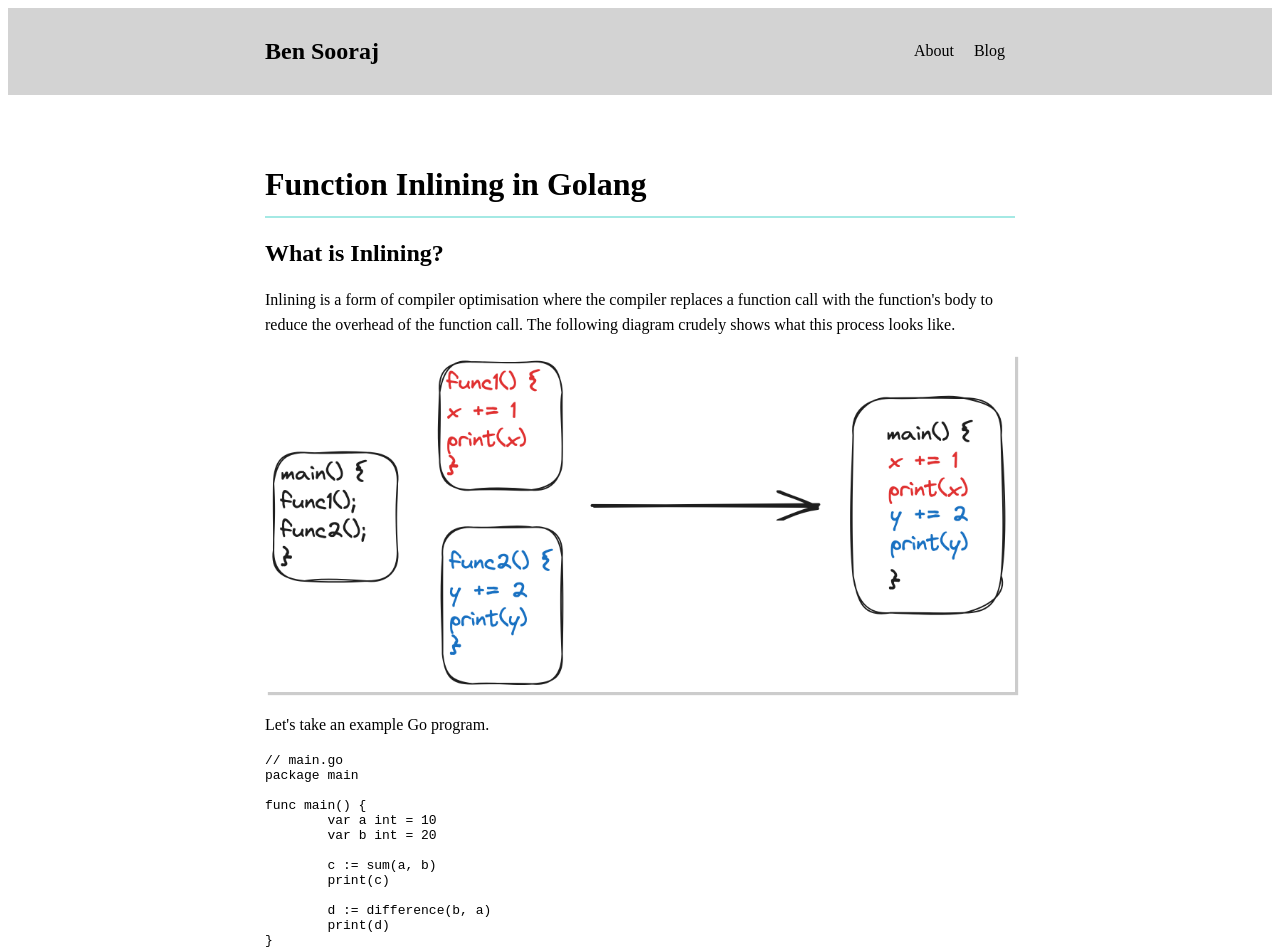
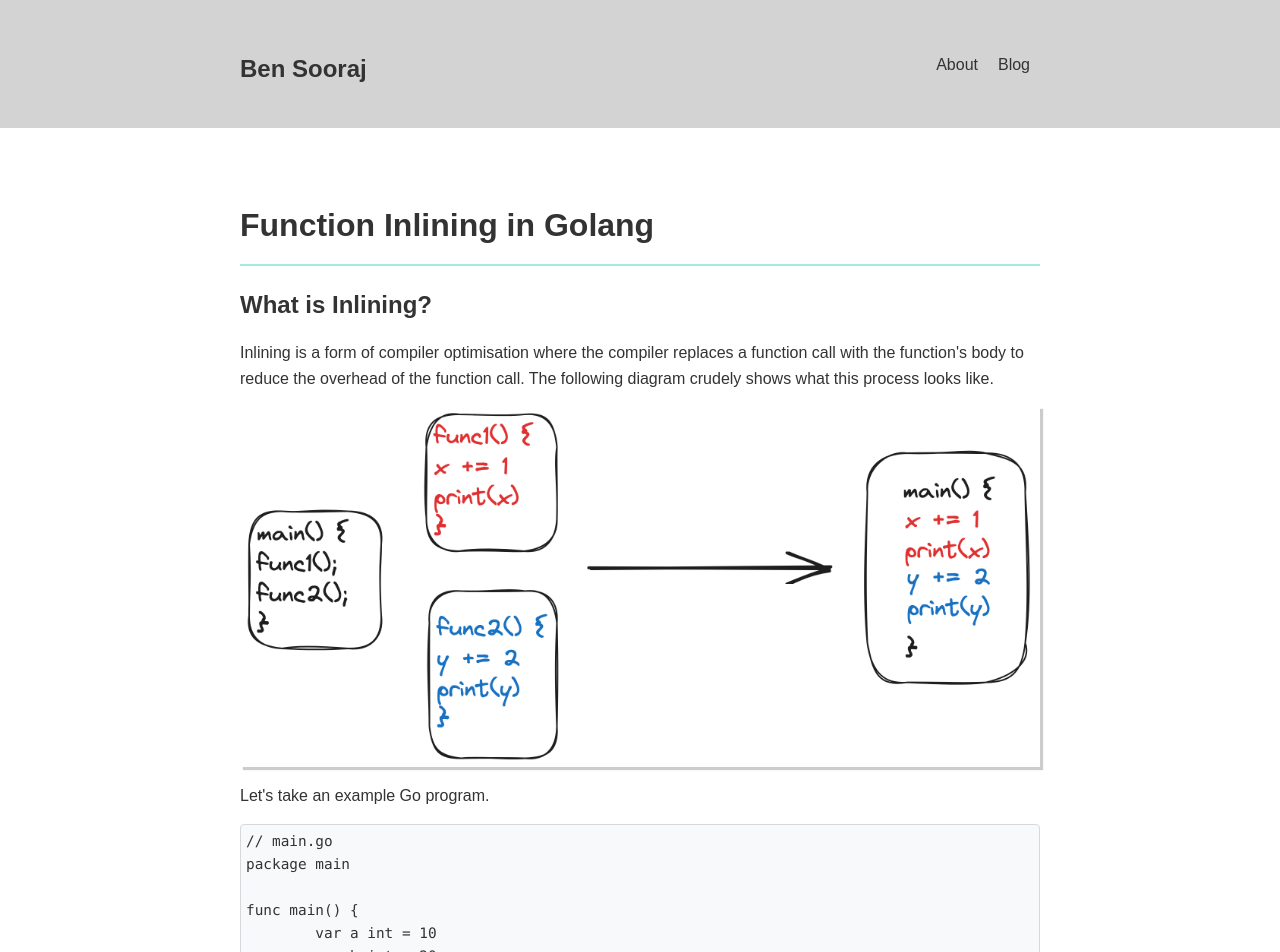
Before and after one commit to bensooraj/bensooraj.github.io, a Next.js app: page /blog/7-go-compiler-func-inlining in a window 1280 px wide. Shown: the top 952 px of the page. Built offline with nearby package versions, Linux system fonts and the light colour scheme.

Commit message:
much cleaner look

```diff
--- a/styles/globals.css
+++ b/styles/globals.css
@@ -1,24 +1,101 @@
+/* Normalize base styles for all elements */
+body {
+  font-family: Arial, sans-serif;
+  color: #333;
+  line-height: 1.6;
+  margin: 0;
+  padding: 0;
+}
+
+/* Link styling */
 a {
   color: inherit;
-  text-decoration: underline transparent;
-  transition: 0.25s ease-in-out;
+  text-decoration: none;
+  transition: color 0.25s ease-in-out;
 }
 
 a:hover {
-  text-decoration-color: currentColor;
+  color: #000;
+  /* Slightly darker blue on hover */
 }
 
+/* Container for article content */
 .max-width-container {
-  max-width: 750px;
-  margin-left: auto;
-  margin-right: auto;
-  padding: 0 10px;
+  max-width: 800px;
+  margin: 0 auto;
+  padding: 20px;
+  /* Added padding */
 }
 
 .max-width-container.main {
   padding: 50px 30px;
 }
 
-p {
-  line-height: 1.6;
+/* Headings */
+h1,
+h2,
+h3 {
+  font-weight: bold;
+  margin-bottom: 10px;
 }
+
+h1 {
+  font-size: 2em;
+}
+
+h2 {
+  font-size: 1.5em;
+}
+
+h3 {
+  font-size: 1.2em;
+}
+
+/* Paragraphs and general text */
+p,
+ul,
+ol {
+  margin-bottom: 15px;
+}
+
+/* Code blocks */
+pre {
+  background-color: #f8f9fa;
+  /* Light gray background for code blocks */
+  border: 1px solid #d6d8db;
+  border-radius: 4px;
+  padding: 5px;
+  overflow-x: auto;
+  font-size: 0.9em;
+}
+
+code {
+  font-family: Consolas, monospace;
+  color: #333;
+}
+
+/* Blockquotes */
+blockquote {
+  background-color: #f8f9fa;
+  /* Light gray background for blockquotes */
+  border-left: 4px solid #007bff;
+  /* Blue border on the left */
+  padding: 10px;
+  margin: 0;
+}
+
+/* Images */
+img {
+  max-width: 100%;
+  height: auto;
+  display: block;
+  margin: 0 auto;
+  /* Center images */
+}
+
+/* Responsive adjustments for smaller screens */
+@media (max-width: 768px) {
+  .article-container {
+    padding: 10px;
+  }
+}
```
